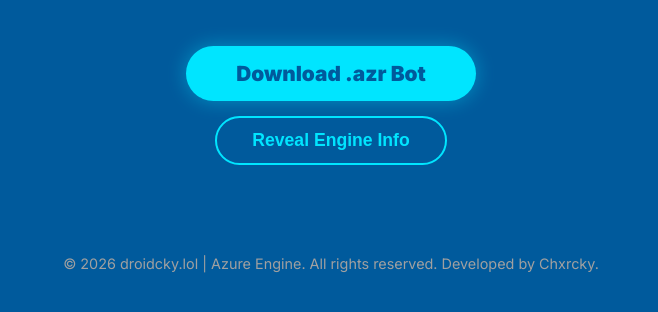
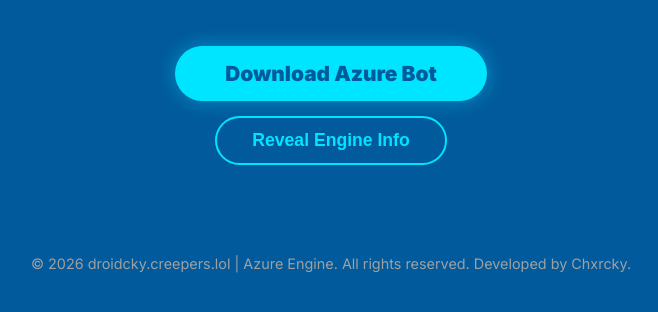
Before and after one commit to chxrcky-tool2/Azure-Web, a plain HTML site: page index.html in a window 1280 px wide. Shown: the part 460-772 px from the top of the page, without its empty margins (309-967 px from the left). Drawn offline with Linux system fonts and the light colour scheme.

Commit message:
Update index.html

```diff
--- a/index.html
+++ b/index.html
@@ -3,7 +3,7 @@
 <head>
     <meta charset="UTF-8">
     <meta name="viewport" content="width=device-width, initial-scale=1.0">
-    <title>Azure | droidcky.lol</title>
+    <title>Azure | Next-Gen Android TAS</title>
     <style>
         @import url('https://fonts.googleapis.com/css2?family=Inter:wght@400;700;900&display=swap');
 
@@ -150,7 +150,7 @@
     <p style="color: #e0e0e0; font-size: 1.2rem; margin-top: 0;">The Next-Generation Android TAS Engine.</p>
 
     <div class="button-container">
-        <a href="https://github.com/chxrcky-tool2" id="download-btn" target="_blank">Download .azr Bot</a>
+        <a href="https://github.com/chxrcky-tool2/Azure-Web/releases/download/Nice/chxrcky.azurebot.geode" id="download-btn" target="_blank">Download Azure Bot</a>
         <button id="toggle-btn">Reveal Engine Info</button>
     </div>
 
@@ -177,7 +177,7 @@
     </div>
 
     <footer>
-        &copy; 2026 droidcky.lol | Azure Engine. All rights reserved. Developed by Chxrcky.
+        &copy; 2026 droidcky.creepers.lol | Azure Engine. All rights reserved. Developed by Chxrcky.
     </footer>
 
     <script>
@@ -194,4 +194,4 @@
         });
     </script>
 </body>
-  </html>
+    </html>
```
